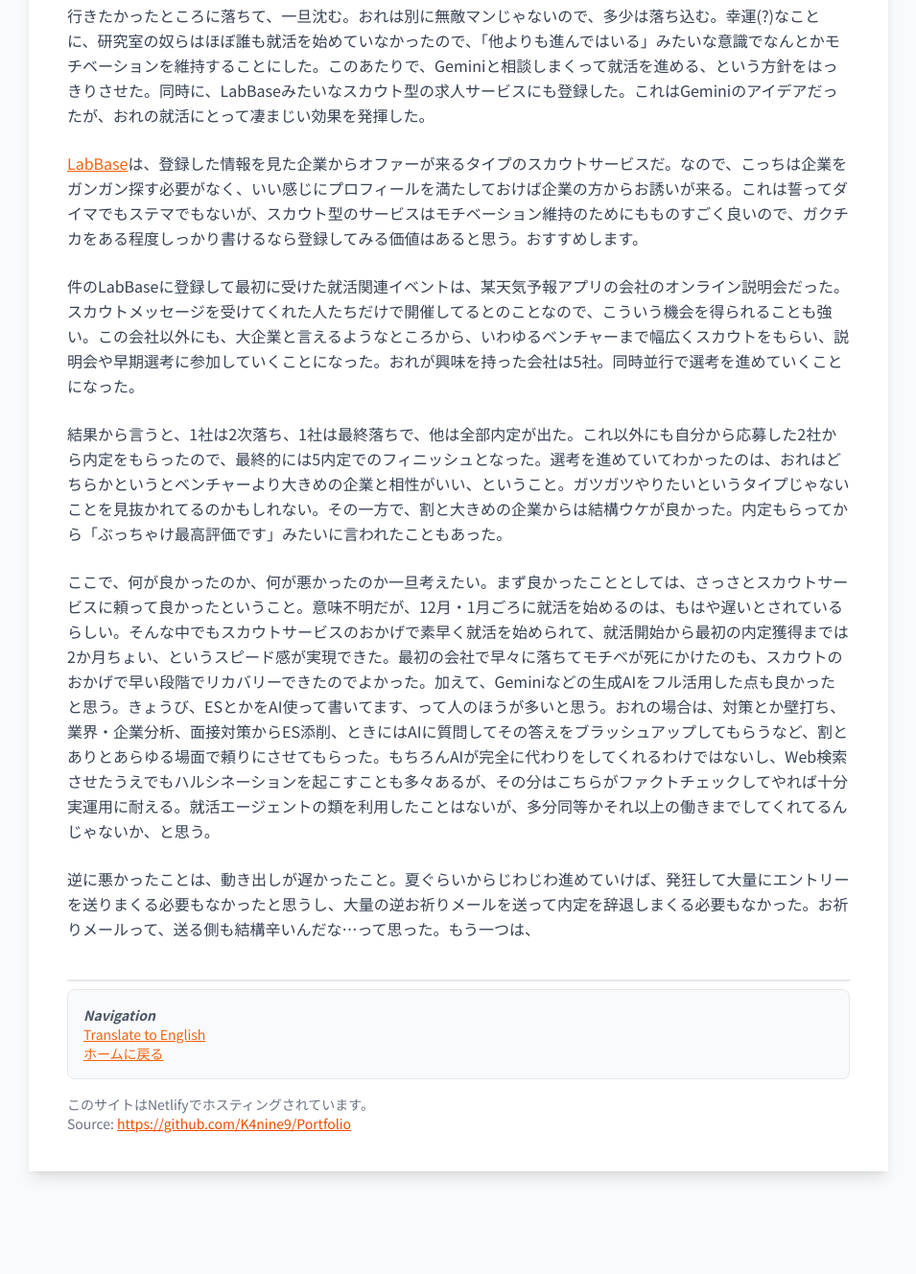
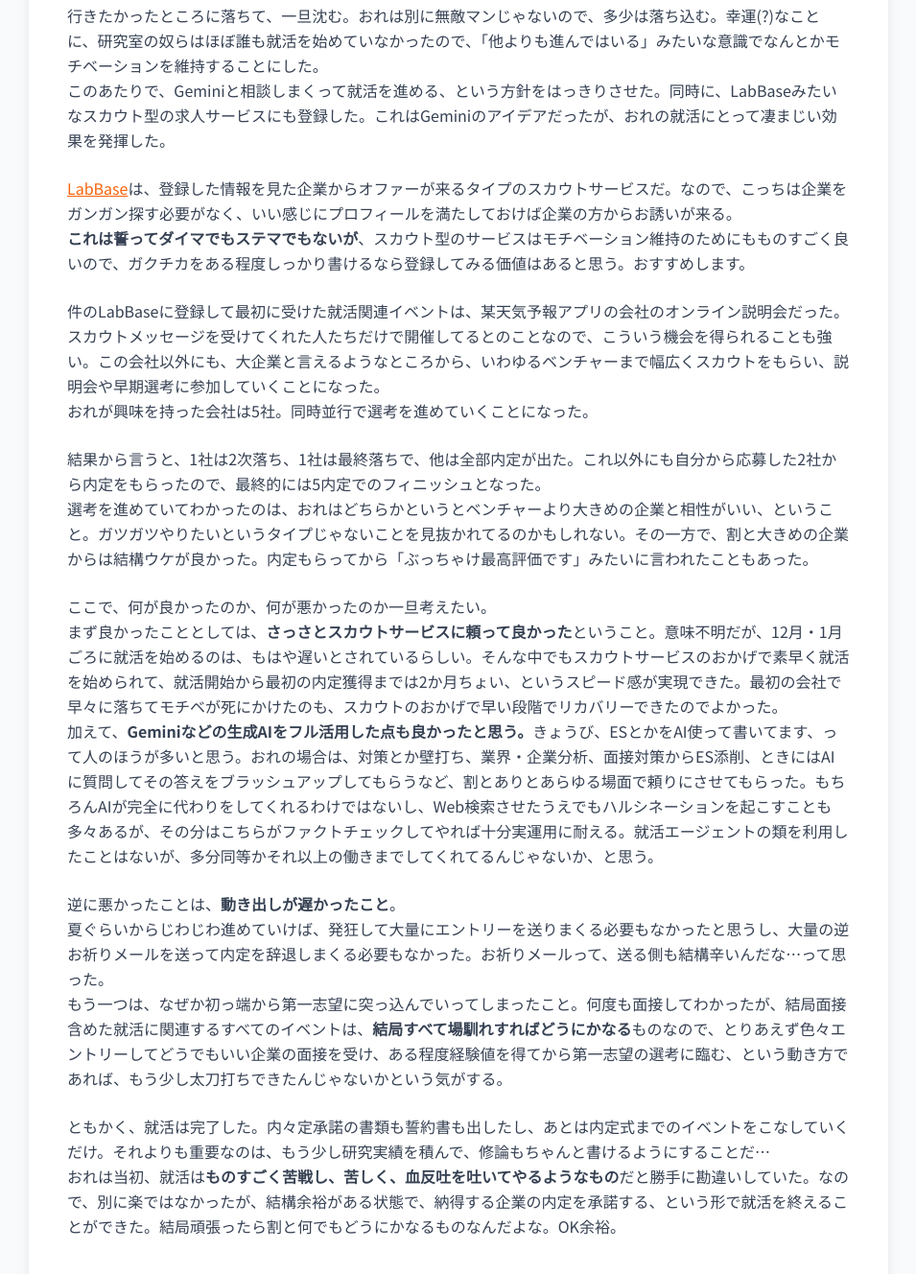
Before and after one commit to K4nine9/Portfolio, an Astro site: page /memorandum in a window 1280 px wide. Shown: the part 923-2251 px from the top of the page at 96% size, without its empty margins (162-1117 px from the left). Before the commit the page ends 2176 px from the top, so only its background shows below. Built offline with nearby package versions, Linux system fonts and the light colour scheme; Astro itself is replaced by a stand-in of ours.

Commit message:
書きかけだった

```diff
--- a/src/pages/memorandum.astro
+++ b/src/pages/memorandum.astro
@@ -32,23 +32,45 @@ import BaseLayout from "../layouts/BaseLayout.astro";
       最初に受けたのはLINEヤフーと、夏インターン行かせてくれたところだった。でもどっちも撃沈。今考えれば、軸も定まってないし強みもアピールできてなかったし、まあ受かるわけがないかという感じ。残当ってやつだ。
     </p>
     <p>
-      行きたかったところに落ちて、一旦沈む。おれは別に無敵マンじゃないので、多少は落ち込む。幸運(?)なことに、研究室の奴らはほぼ誰も就活を始めていなかったので、「他よりも進んではいる」みたいな意識でなんとかモチベーションを維持することにした。このあたりで、Geminiと相談しまくって就活を進める、という方針をはっきりさせた。同時に、LabBaseみたいなスカウト型の求人サービスにも登録した。これはGeminiのアイデアだったが、おれの就活にとって凄まじい効果を発揮した。
+      行きたかったところに落ちて、一旦沈む。おれは別に無敵マンじゃないので、多少は落ち込む。幸運(?)なことに、研究室の奴らはほぼ誰も就活を始めていなかったので、「他よりも進んではいる」みたいな意識でなんとかモチベーションを維持することにした。
+      <br
+      />このあたりで、Geminiと相談しまくって就活を進める、という方針をはっきりさせた。同時に、LabBaseみたいなスカウト型の求人サービスにも登録した。これはGeminiのアイデアだったが、おれの就活にとって凄まじい効果を発揮した。
     </p>
     <p>
       <a href="https://labbase.jp/">LabBase</a
-      >は、登録した情報を見た企業からオファーが来るタイプのスカウトサービスだ。なので、こっちは企業をガンガン探す必要がなく、いい感じにプロフィールを満たしておけば企業の方からお誘いが来る。これは誓ってダイマでもステマでもないが、スカウト型のサービスはモチベーション維持のためにもものすごく良いので、ガクチカをある程度しっかり書けるなら登録してみる価値はあると思う。おすすめします。
+      >は、登録した情報を見た企業からオファーが来るタイプのスカウトサービスだ。なので、こっちは企業をガンガン探す必要がなく、いい感じにプロフィールを満たしておけば企業の方からお誘いが来る。
+      <br
+      />
+      <strong>これは誓ってダイマでもステマでもないが</strong>、スカウト型のサービスはモチベーション維持のためにもものすごく良いので、ガクチカをある程度しっかり書けるなら登録してみる価値はあると思う。おすすめします。
     </p>
     <p>
-      件のLabBaseに登録して最初に受けた就活関連イベントは、某天気予報アプリの会社のオンライン説明会だった。スカウトメッセージを受けてくれた人たちだけで開催してるとのことなので、こういう機会を得られることも強い。この会社以外にも、大企業と言えるようなところから、いわゆるベンチャーまで幅広くスカウトをもらい、説明会や早期選考に参加していくことになった。おれが興味を持った会社は5社。同時並行で選考を進めていくことになった。
+      件のLabBaseに登録して最初に受けた就活関連イベントは、某天気予報アプリの会社のオンライン説明会だった。スカウトメッセージを受けてくれた人たちだけで開催してるとのことなので、こういう機会を得られることも強い。この会社以外にも、大企業と言えるようなところから、いわゆるベンチャーまで幅広くスカウトをもらい、説明会や早期選考に参加していくことになった。
+      <br
+      />おれが興味を持った会社は5社。同時並行で選考を進めていくことになった。
     </p>
     <p>
-      結果から言うと、1社は2次落ち、1社は最終落ちで、他は全部内定が出た。これ以外にも自分から応募した2社から内定をもらったので、最終的には5内定でのフィニッシュとなった。選考を進めていてわかったのは、おれはどちらかというとベンチャーより大きめの企業と相性がいい、ということ。ガツガツやりたいというタイプじゃないことを見抜かれてるのかもしれない。その一方で、割と大きめの企業からは結構ウケが良かった。内定もらってから「ぶっちゃけ最高評価です」みたいに言われたこともあった。
+      結果から言うと、1社は2次落ち、1社は最終落ちで、他は全部内定が出た。これ以外にも自分から応募した2社から内定をもらったので、最終的には5内定でのフィニッシュとなった。
+      <br />
+      選考を進めていてわかったのは、おれはどちらかというとベンチャーより大きめの企業と相性がいい、ということ。ガツガツやりたいというタイプじゃないことを見抜かれてるのかもしれない。その一方で、割と大きめの企業からは結構ウケが良かった。内定もらってから「ぶっちゃけ最高評価です」みたいに言われたこともあった。
     </p>
     <p>
-      ここで、何が良かったのか、何が悪かったのか一旦考えたい。まず良かったこととしては、さっさとスカウトサービスに頼って良かったということ。意味不明だが、12月・1月ごろに就活を始めるのは、もはや遅いとされているらしい。そんな中でもスカウトサービスのおかげで素早く就活を始められて、就活開始から最初の内定獲得までは2か月ちょい、というスピード感が実現できた。最初の会社で早々に落ちてモチベが死にかけたのも、スカウトのおかげで早い段階でリカバリーできたのでよかった。加えて、Geminiなどの生成AIをフル活用した点も良かったと思う。きょうび、ESとかをAI使って書いてます、って人のほうが多いと思う。おれの場合は、対策とか壁打ち、業界・企業分析、面接対策からES添削、ときにはAIに質問してその答えをブラッシュアップしてもらうなど、割とありとあらゆる場面で頼りにさせてもらった。もちろんAIが完全に代わりをしてくれるわけではないし、Web検索させたうえでもハルシネーションを起こすことも多々あるが、その分はこちらがファクトチェックしてやれば十分実運用に耐える。就活エージェントの類を利用したことはないが、多分同等かそれ以上の働きまでしてくれてるんじゃないか、と思う。
+      ここで、何が良かったのか、何が悪かったのか一旦考えたい。
+      <br />
+      まず良かったこととしては、<strong>さっさとスカウトサービスに頼って良かった</strong>ということ。意味不明だが、12月・1月ごろに就活を始めるのは、もはや遅いとされているらしい。そんな中でもスカウトサービスのおかげで素早く就活を始められて、就活開始から最初の内定獲得までは2か月ちょい、というスピード感が実現できた。最初の会社で早々に落ちてモチベが死にかけたのも、スカウトのおかげで早い段階でリカバリーできたのでよかった。
+      <br />
+      加えて、<strong>Geminiなどの生成AIをフル活用した点も良かったと思う。</strong>きょうび、ESとかをAI使って書いてます、って人のほうが多いと思う。おれの場合は、対策とか壁打ち、業界・企業分析、面接対策からES添削、ときにはAIに質問してその答えをブラッシュアップしてもらうなど、割とありとあらゆる場面で頼りにさせてもらった。もちろんAIが完全に代わりをしてくれるわけではないし、Web検索させたうえでもハルシネーションを起こすことも多々あるが、その分はこちらがファクトチェックしてやれば十分実運用に耐える。就活エージェントの類を利用したことはないが、多分同等かそれ以上の働きまでしてくれてるんじゃないか、と思う。
     </p>
     <p>
-        逆に悪かったことは、動き出しが遅かったこと。夏ぐらいからじわじわ進めていけば、発狂して大量にエントリーを送りまくる必要もなかったと思うし、大量の逆お祈りメールを送って内定を辞退しまくる必要もなかった。お祈りメールって、送る側も結構辛いんだな…って思った。もう一つは、
+      逆に悪かったことは、<strong>動き出しが遅かったこと</strong>。
+      <br>
+      夏ぐらいからじわじわ進めていけば、発狂して大量にエントリーを送りまくる必要もなかったと思うし、大量の逆お祈りメールを送って内定を辞退しまくる必要もなかった。お祈りメールって、送る側も結構辛いんだな…って思った。
+      <br>
+      もう一つは、なぜか初っ端から第一志望に突っ込んでいってしまったこと。何度も面接してわかったが、結局面接含めた就活に関連するすべてのイベントは、<strong>結局すべて場馴れすればどうにかなる</strong>ものなので、とりあえず色々エントリーしてどうでもいい企業の面接を受け、ある程度経験値を得てから第一志望の選考に臨む、という動き方であれば、もう少し太刀打ちできたんじゃないかという気がする。
+    </p>
+    <p>
+      ともかく、就活は完了した。内々定承諾の書類も誓約書も出したし、あとは内定式までのイベントをこなしていくだけ。それよりも重要なのは、もう少し研究実績を積んで、修論もちゃんと書けるようにすることだ…
+      <br>
+      おれは当初、就活は<strong>ものすごく苦戦し、苦しく、血反吐を吐いてやるようなもの</strong>だと勝手に勘違いしていた。なので、別に楽ではなかったが、結構余裕がある状態で、納得する企業の内定を承諾する、という形で就活を終えることができた。結局頑張ったら割と何でもどうにかなるものなんだよな。OK余裕。
     </p>
   </section>
 </BaseLayout>
```
